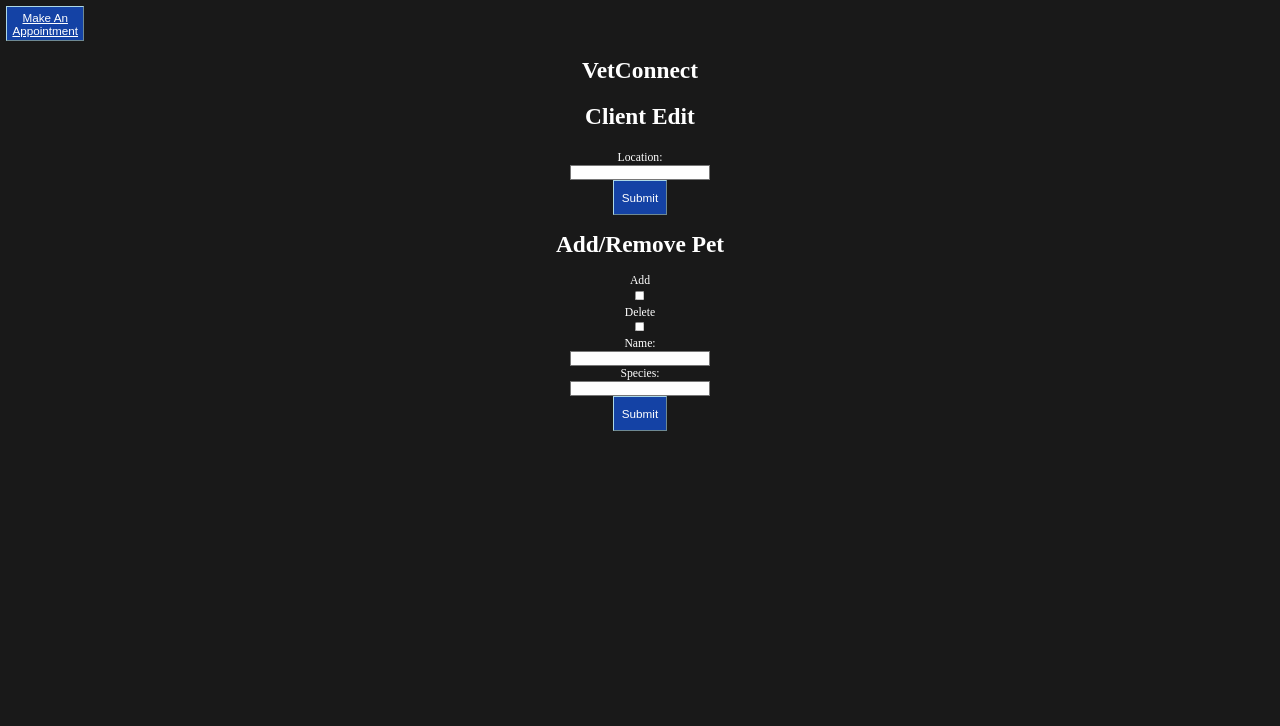
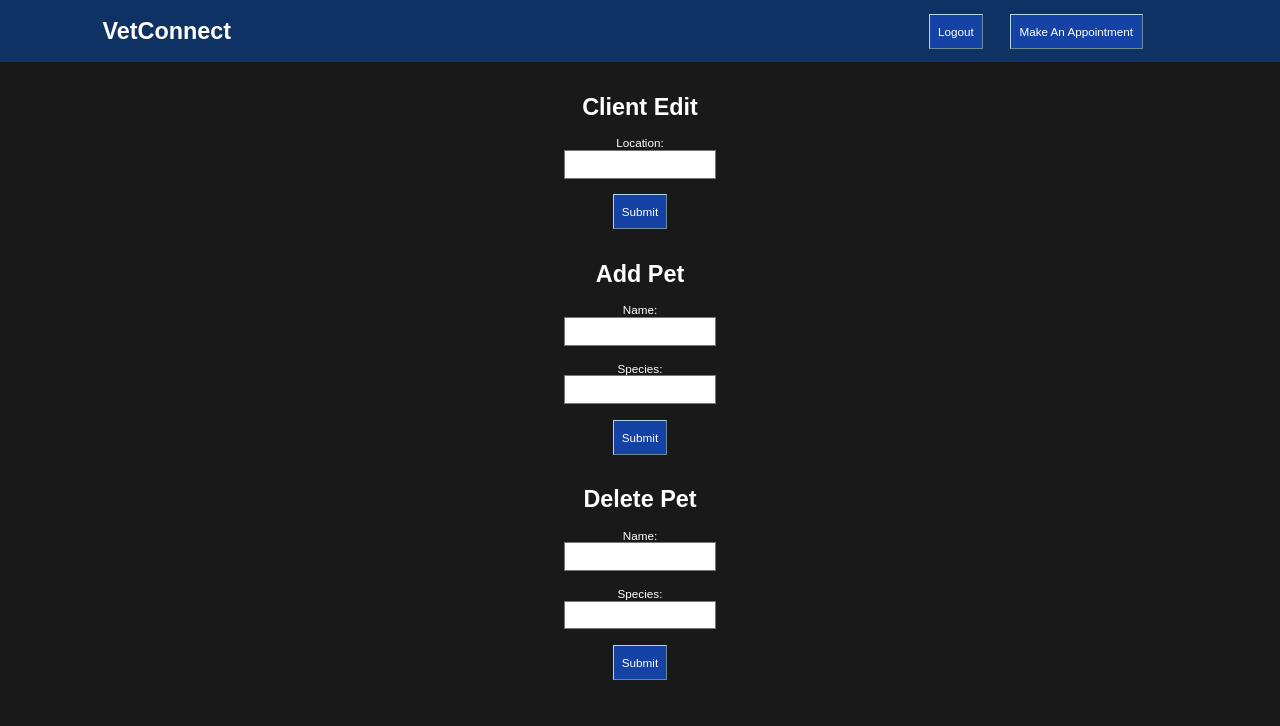
Before and after one commit to kaitlinculligan/vetConnect, a PHP site: page /EditInfoClient.html in a window 1280 px wide. Shown: the top 726 px of the page. Run offline with PHP 8.4, Linux system fonts and the light colour scheme.

Commit message:
Combined with ryan_sommerville branch.

```diff
--- a/VetConnect/Frontend/EditInfoClient.html
+++ b/VetConnect/Frontend/EditInfoClient.html
@@ -2,28 +2,35 @@
 <html>
     <!-- created by Kaitlin Culligan, 03/25/22-->
     <!-- This page is meant for clients to edit their location and pet information -->
+    <head>
+		<title>VetConnect - User Info</title>
 		<link rel="stylesheet" href="mainWebsite.css">
-	<style>
-	button {
-		width: 100px;
-		height: 45px;
-	}
-	</style>
-    <button ><a href="AppointmentClient.html">Make An Appointment</a></button>
+	</head>
+	<body>
+		<div class="header">
+			<h1 class="websiteName">VetConnect</h1>
+			<ul class="options">
+				<li><button><a href = "LandingPage.html">Logout</a></button></li>
+				<li><button style="width: 170px;"><a href="AppointmentClient.html">Make An Appointment</a></button><li>
+			</ul>
+		</div>
 		<div class="main">
-        <h1>VetConnect</h1>
 			<h2>Client Edit</h2>
 			<form>
 				<label for="location">Location:</label><br>
 				<input type="text" id="location" name="location"><br>
 				<input type="submit" value="Submit">
 			</form>
-        <h1>Add/Remove Pet</h1>
+			<h1>Add Pet</h1>
 			<form>
-            <label for="Add">Add</label><br>
-            <input type="checkbox" id="add" name="add"><br>
-            <label for="Delete">Delete</label><br>
-            <input type="checkbox" id="delete" name="delete"><br>
+				<label for="name">Name:</label><br>
+				<input type="text" id="name" name="name"><br>
+				<label for="species">Species:</label><br>
+				<input type="text" id="species" name="species"><br>
+				<input type="submit" value="Submit">
+			</form>
+			<h1>Delete Pet</h1>
+			<form>
 				<label for="name">Name:</label><br>
 				<input type="text" id="name" name="name"><br>
 				<label for="species">Species:</label><br>
@@ -31,4 +38,5 @@
 				<input type="submit" value="Submit">
 			</form>
 		</div>
+	</body>
 </html>
--- a/VetConnect/Frontend/mainWebsite.css
+++ b/VetConnect/Frontend/mainWebsite.css
@@ -1,6 +1,42 @@
+*{
+	margin: 0;
+	padding: 0;
+	font-family: "poppins", sans-serif;
+	box-sizing: border-box;
+	display: box;
+	position: relative;
+}
+
 body{
     background-color: #191919;
     zoom: 78%;
+}
+
+.header {
+	background-color: rgb(15, 50, 100);
+	width: 100%;
+	height: 10vh;
+	padding: 0 8%;
+	display: flex;
+	align-items: center;
+	justify-content: space-between;
+}
+
+.header .websiteName {
+}
+
+.header .options {
+	padding: 28px 0;
+}
+.header .options li {
+	display: inline-block;
+	margin: 0 15px;
+}
+
+.header .options li button a{
+	text-decoration: none;
+	color: #fff;
+	padding: 5px 0px;
 }
 
 h2{
@@ -29,6 +65,11 @@ button{
 
 .main{
     text-align: center;
+	padding: 30px 0;
+}
+
+.main *{
+	padding: 10px 10px;
 }
 
 a:visited{
@@ -58,6 +99,10 @@ table{
     margin-right: auto;
 }
 
+form * {
+	padding: 0 0;
+	margin-bottom: 20px;
+}
 
 th{
     color: white;
```
Also changed, not shown: VetConnect/Frontend/Admin.html (+9 -1 lines), VetConnect/Frontend/AppointmentClient.html (+13 -5 lines), VetConnect/Frontend/AppointmentVet.html (+12 -4 lines), VetConnect/Frontend/EditInfoVet.html (+12 -1 lines). Lines whose indentation alone changed are shown as unchanged.
